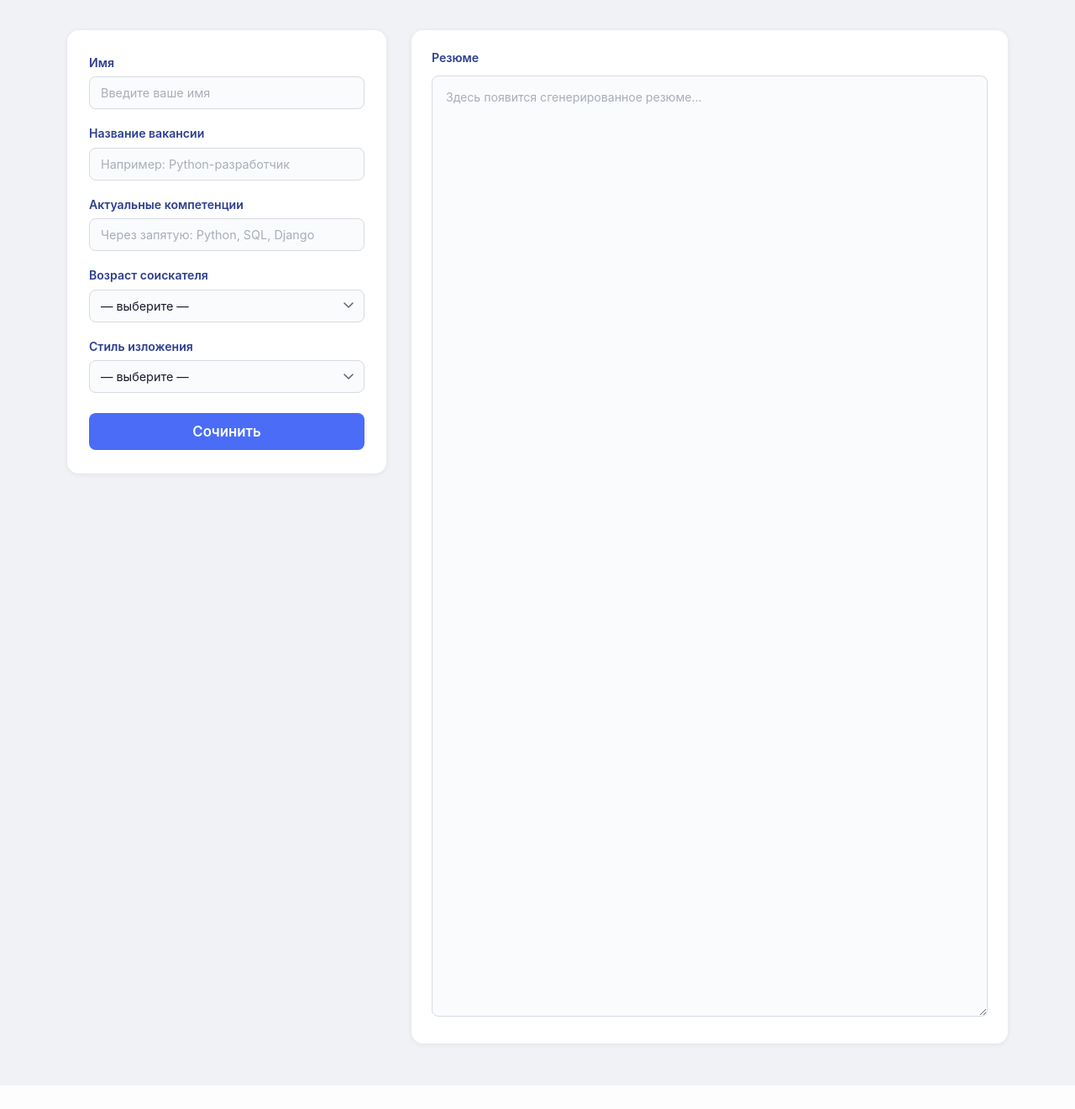
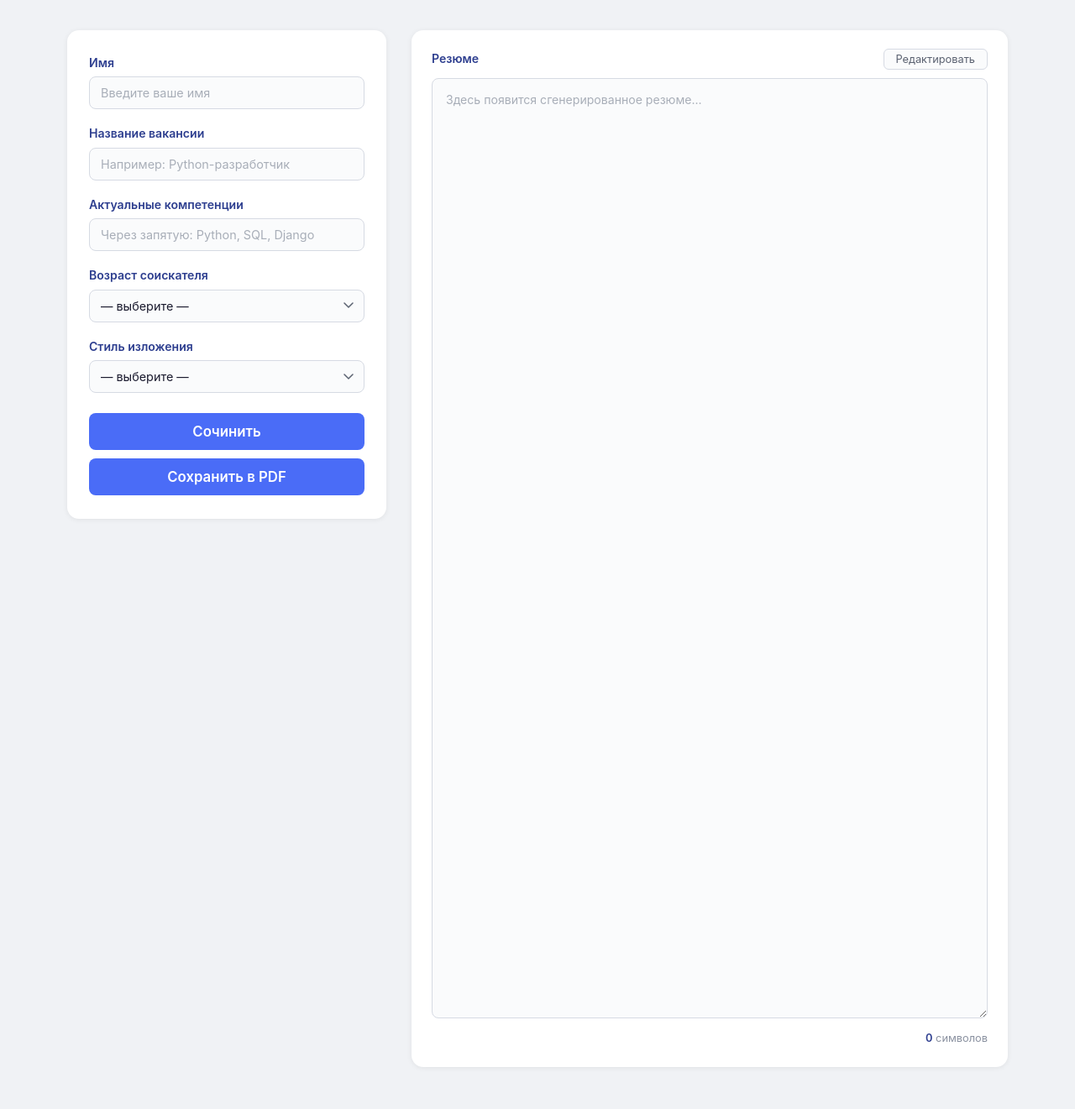
Before and after one commit to Seldych/Zerocoder-4, a Flask app: page / in a window 1280 px wide. Shown: the part 111-1432 px from the top of the page at 84% size. Before the commit the page ends 1404 px from the top, so only its background shows below. Run offline with Flask 3, Linux system fonts and the light colour scheme.

Commit message:
JUSTDO -редактирование -подсчет к-ва символов -сохранение в локальном Download в файл resume.pdf TODO Интеграция с VK

```diff
--- a/app.py
+++ b/app.py
@@ -6,9 +6,12 @@ Flask-приложение для генерации резюме соискат
 которые выбираются случайным образом при каждой генерации.
 """
 
+import os
 import re
 import random
-from flask import Flask, render_template, request, jsonify
+import io
+from fpdf import FPDF
+from flask import Flask, render_template, request, jsonify, Response
 
 app = Flask(__name__)
 
@@ -1087,5 +1090,44 @@ def generate():
     return jsonify({'text': resume_text})
 
 
+@app.route('/download-pdf', methods=['POST'])
+def download_pdf():
+    """Принимает текст, возвращает PDF-файл для скачивания."""
+    if request.is_json:
+        text = request.get_json().get('text', '')
+    else:
+        text = request.form.get('text', '')
+
+    pdf = FPDF()
+    pdf.add_page()
+
+    font_candidates = [
+        'C:/Windows/Fonts/arial.ttf',
+        'C:/Windows/Fonts/calibri.ttf',
+        'C:/Windows/Fonts/times.ttf',
+        'C:/Windows/Fonts/segoeui.ttf',
+        'C:/Windows/Fonts/DejaVuSans.ttf',
+    ]
+    font_path = next((f for f in font_candidates if os.path.exists(f)), 'C:/Windows/Fonts/arial.ttf')
+    pdf.add_font('CustomFont', '', font_path)
+    pdf.set_font('CustomFont', '', 11)
+    pdf.set_auto_page_break(auto=True, margin=15)
+
+    pdf.multi_cell(0, 5.5, text)
+
+    buf = io.BytesIO()
+    pdf.output(buf)
+    buf.seek(0)
+
+    return Response(
+        buf.getvalue(),
+        mimetype='application/pdf',
+        headers={
+            'Content-Disposition': 'attachment; filename="resume.pdf"',
+            'Content-Length': str(buf.getbuffer().nbytes),
+        }
+    )
+
+
 if __name__ == '__main__':
     app.run(debug=False, host='0.0.0.0', port=5000)
--- a/static/script.js
+++ b/static/script.js
@@ -1,10 +1,46 @@
-/**
- * Обработчик формы генерации резюме.
- * Отправляет данные на сервер и выводит результат.
- */
 document.addEventListener('DOMContentLoaded', function () {
     var form = document.getElementById('resume-form');
     var resumeOutput = document.getElementById('resume');
+    var editToggle = document.getElementById('edit-toggle');
+    var charCount = document.getElementById('char-count');
+
+    function updateCharCount() {
+        charCount.textContent = resumeOutput.value.length;
+    }
+
+    resumeOutput.addEventListener('input', updateCharCount);
+
+    document.getElementById('pdf-btn').addEventListener('click', function () {
+        var text = resumeOutput.value;
+        if (!text || text === 'Генерация...' || text === resumeOutput.placeholder) {
+            alert('Сначала сгенерируйте резюме.');
+            return;
+        }
+        var form = document.createElement('form');
+        form.method = 'POST';
+        form.action = '/download-pdf';
+        var input = document.createElement('input');
+        input.type = 'hidden';
+        input.name = 'text';
+        input.value = text;
+        form.appendChild(input);
+        document.body.appendChild(form);
+        form.submit();
+        document.body.removeChild(form);
+    });
+
+    editToggle.addEventListener('click', function () {
+        var isReadonly = resumeOutput.hasAttribute('readonly');
+        if (isReadonly) {
+            resumeOutput.removeAttribute('readonly');
+            resumeOutput.classList.add('editable');
+            editToggle.textContent = 'Заблокировать';
+        } else {
+            resumeOutput.setAttribute('readonly', '');
+            resumeOutput.classList.remove('editable');
+            editToggle.textContent = 'Редактировать';
+        }
+    });
 
     form.addEventListener('submit', function (event) {
         event.preventDefault();
@@ -31,6 +67,7 @@ document.addEventListener('DOMContentLoaded', function () {
             })
             .then(function (result) {
                 resumeOutput.value = result.text;
+                updateCharCount();
             })
             .catch(function () {
                 resumeOutput.value = 'Произошла ошибка. Попробуйте снова.';
--- a/static/style.css
+++ b/static/style.css
@@ -125,6 +125,29 @@ header p {
     transform: scale(0.97);
 }
 
+#pdf-btn {
+    width: 100%;
+    padding: 12px;
+    margin-top: 10px;
+    background: #4a6cf7;
+    color: #fff;
+    border: none;
+    border-radius: 8px;
+    font-size: 1.05rem;
+    font-weight: 600;
+    font-family: inherit;
+    cursor: pointer;
+    transition: background 0.25s, transform 0.1s;
+}
+
+#pdf-btn:hover {
+    background: #3b5de7;
+}
+
+#pdf-btn:active {
+    transform: scale(0.97);
+}
+
 /* output card */
 .output-section {
     background: #fff;
@@ -133,12 +156,35 @@ header p {
     box-shadow: 0 1px 6px rgba(0, 0, 0, 0.07);
 }
 
-.output-section label {
-    display: block;
+.output-header {
+    display: flex;
+    justify-content: space-between;
+    align-items: center;
+    margin-bottom: 10px;
+}
+
+.output-header label {
     font-weight: 600;
     font-size: 0.88rem;
     color: #2d3e8f;
-    margin-bottom: 10px;
+}
+
+#edit-toggle {
+    font-size: 0.8rem;
+    font-family: inherit;
+    padding: 4px 14px;
+    border: 1.5px solid #d6dae3;
+    border-radius: 6px;
+    background: #fafbfc;
+    color: #5a6170;
+    cursor: pointer;
+    transition: background 0.2s, border-color 0.2s;
+}
+
+#edit-toggle:hover {
+    background: #eef0f5;
+    border-color: #4a6cf7;
+    color: #2d3e8f;
 }
 
 #resume {
@@ -160,6 +206,23 @@ header p {
     outline: none;
     border-color: #4a6cf7;
     background: #fff;
+}
+
+#resume.editable {
+    background: #fff9f0;
+    border-color: #f5b042;
+}
+
+.char-count-wrapper {
+    text-align: right;
+    font-size: 0.8rem;
+    color: #8a91a0;
+    margin-top: 6px;
+}
+
+#char-count {
+    font-weight: 600;
+    color: #2d3e8f;
 }
 
 #resume::placeholder {
--- a/templates/index.html
+++ b/templates/index.html
@@ -52,12 +52,17 @@
                     </div>
 
                     <button type="submit" id="generate-btn">Сочинить</button>
+                    <button type="button" id="pdf-btn">Сохранить в PDF</button>
                 </form>
             </section>
 
             <section class="output-section">
-                <label for="resume">Резюме</label>
+                <div class="output-header">
+                    <label for="resume">Резюме</label>
+                    <button type="button" id="edit-toggle">Редактировать</button>
+                </div>
                 <textarea id="resume" rows="50" cols="50" readonly placeholder="Здесь появится сгенерированное резюме..."></textarea>
+                <div class="char-count-wrapper"><span id="char-count">0</span> символов</div>
             </section>
         </div>
     </div>
```
